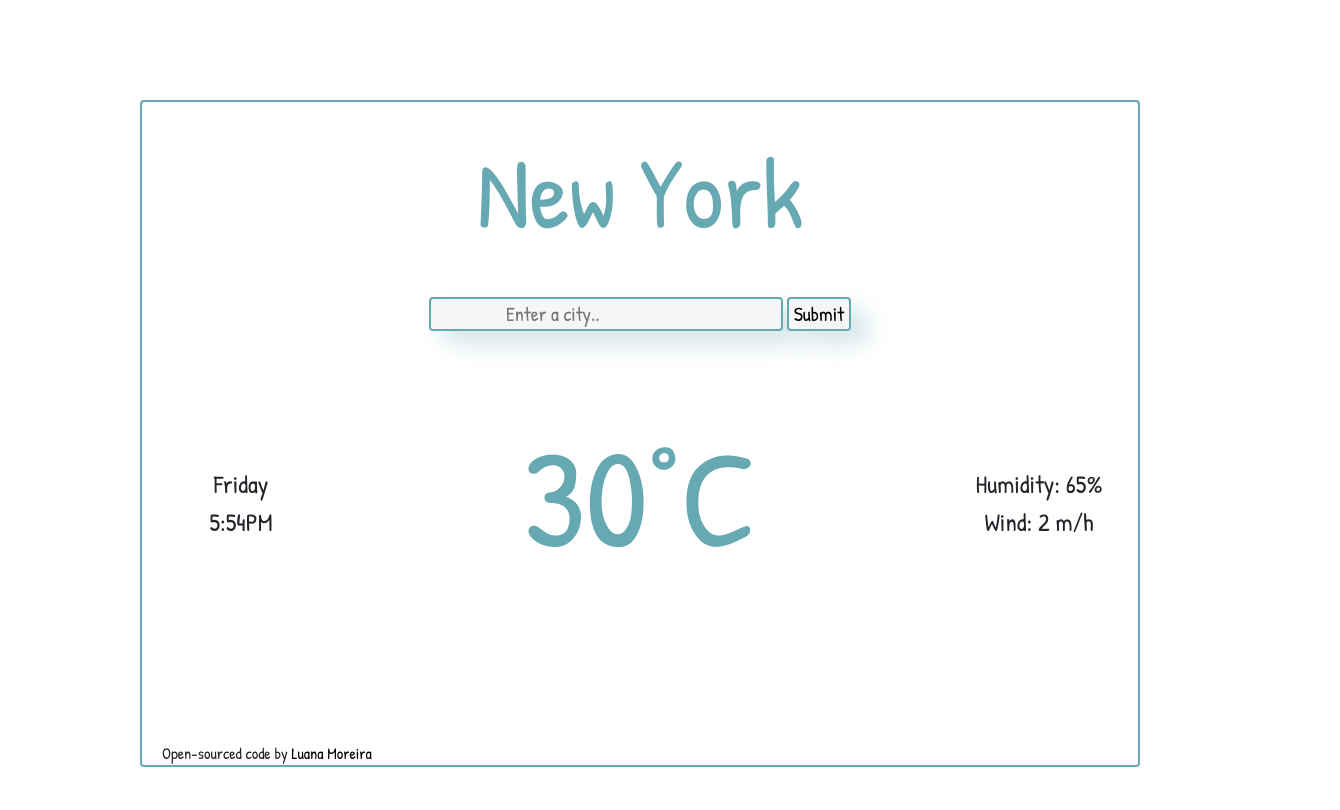
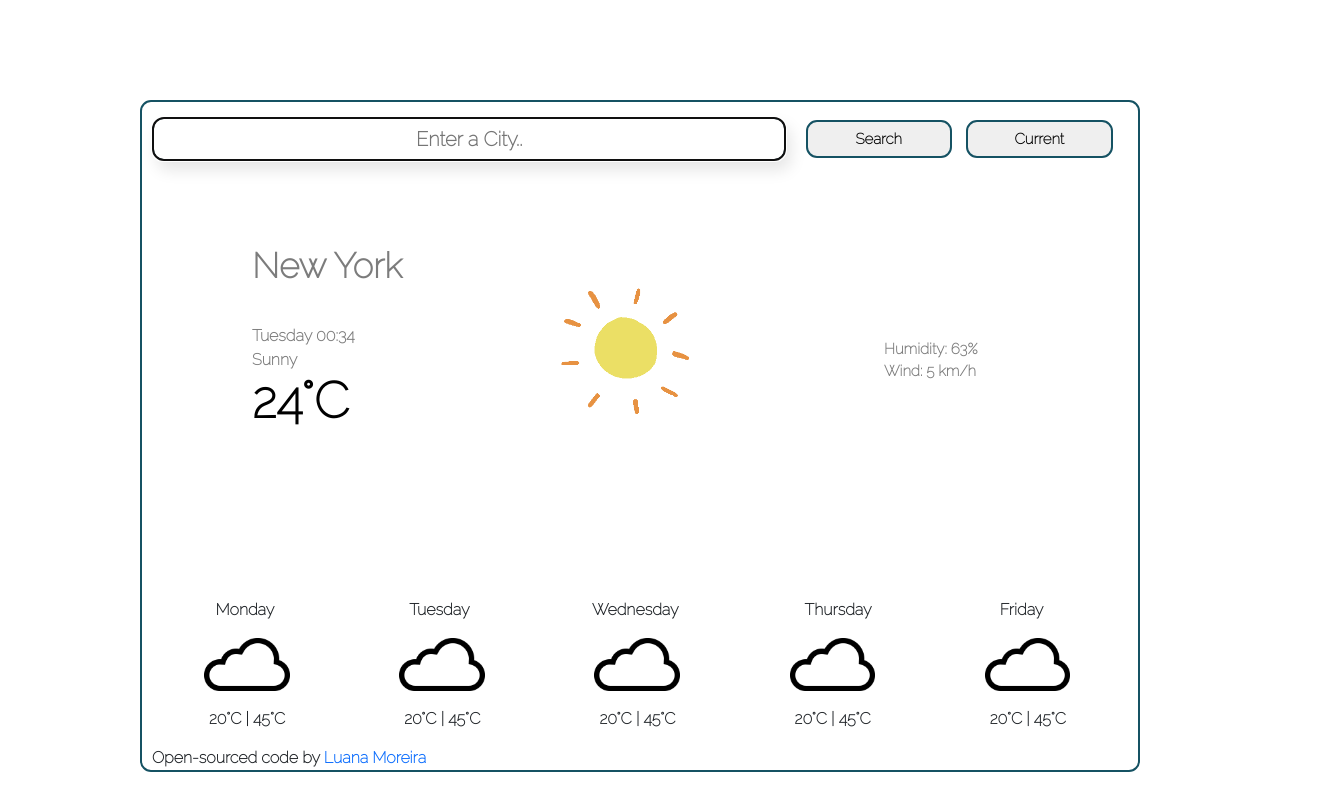
Before and after one commit to Lulymor/WeatherApp, a plain HTML site: page index.html in a window 1280 px wide. Shown: the whole page, 1340 px wide, since content can reach past the window. Drawn offline with nearby package versions, Linux system fonts and the light colour scheme.

Commit message:
more alterations on the project

```diff
--- a/index.html
+++ b/index.html
@@ -1,49 +1,103 @@
 <!DOCTYPE html>
 <html lang="en">
-
   <head>
     <meta charset="UTF-8" />
     <meta http-equiv="X-UA-Compatible" content="IE=edge" />
     <meta name="viewport" content="width=device-width, initial-scale=1.0" />
-    <link href="https://cdn.jsdelivr.net/npm/bootstrap@5.1.3/dist/css/bootstrap.min.css" rel="stylesheet" integrity="sha384-1BmE4kWBq78iYhFldvKuhfTAU6auU8tT94WrHftjDbrCEXSU1oBoqyl2QvZ6jIW3" crossorigin="anonymous" />
+    <script
+      src="https://kit.fontawesome.com/d0e136744b.js"
+      crossorigin="anonymous"
+    ></script>
+    <link
+      href="https://cdn.jsdelivr.net/npm/bootstrap@5.1.3/dist/css/bootstrap.min.css"
+      rel="stylesheet"
+      integrity="sha384-1BmE4kWBq78iYhFldvKuhfTAU6auU8tT94WrHftjDbrCEXSU1oBoqyl2QvZ6jIW3"
+      crossorigin="anonymous"
+    />
     <link rel="stylesheet" href="src/style.css" />
     <link rel="preconnect" href="https://fonts.googleapis.com" />
     <link rel="preconnect" href="https://fonts.gstatic.com" crossorigin />
-    <link href="https://fonts.googleapis.com/css2?family=Patrick+Hand&display=swap" rel="stylesheet" />
+    <link
+      href="https://fonts.googleapis.com/css2?family=Raleway:wght@100&display=swap"
+      rel="stylesheet"
+    />
     <script src="https://unpkg.com/axios/dist/axios.min.js"></script>
 
-    <title>WeatherApp</title>
+    <title>Document</title>
   </head>
 
   <body>
-    <div class="container" id="app.wrapper">
-        <h1 class="cityEntered">New York</h1>
-        <form>
-            <input class="enterCityInput" type="text" placeholder="Enter a city.." />
-            <input class="searchButton" type="submit" value="Submit" />
+    <div class="container, appWrap">
+      <form id="city-form">
+        <input
+          class="typeSpace"
+          type="text"
+          placeholder="Enter a City.."
+          autofocus="on"
+          autocomplete="off"
+          id="enter-city-input"
+        />
+        <input type="submit" value="Search" id="search-city-button" />
+        <button type="submit" value="Search" id="current-location-button">
+          Current
+        </button>
       </form>
-        <div class="centerInfo">
-            <div class="row align-items-start">
-                <div class="col" id="currentTemp">30°C</div>
+
+      <h1 id="city-displayed">New York</h1>
+      <img id="weather-image" src="src/images/giphy.gif" />
+      <p>
+        <span id="date-time"> Sunday 16:00</span> <br />
+        <span id="weather-description">Sunny</span>
+      </p>
+
+      <div class="row">
+        <div class="col , temp" id="temp-displayed">24°C</div>
+
+        <div class="col , data">
+          <ul>
+            <li id="humidity">Humidity: 63%</li>
+            <li id="wind">Wind: 5 km/h</li>
+          </ul>
         </div>
-            <div class="row align-items-center">
-                <div class="col" id="currentDay">Friday</div>
-
-                <div class="col" id="currentHumidity">Humidity: 65%</div>
       </div>
-            <div class="row align-items-end">
-                <div class="col" id="currentTime">5:54PM</div>
-                <div class="col" id="currentWind">Wind: 2 m/h</div>
+      <div class="container , forecast">
+        <div class="row align-items-start, forecastDay">
+          <div class="col" id="forecast-first-day">Monday</div>
+          <div class="col" id="forecast-second-day">Tuesday</div>
+          <div class="col" id="forecast-third-day">Wednesday</div>
+          <div class="col" id="forecast-fourth-day">Thursday</div>
+          <div class="col" id="forecast-fifth-day">Friday</div>
         </div>
+        <div class="row align-items-center , forecastIcon">
+          <div class="col" id="forecast-first-icon">
+            <img src="src/images/cloud.png" width="50%" />
+          </div>
+          <div class="col" id="forecast-second-icon">
+            <img src="src/images/cloud.png" width="50%" />
+          </div>
+          <div class="col" id="forecast-third-icon">
+            <img src="src/images/cloud.png" width="50%" />
+          </div>
+          <div class="col" id="forecast-fourth-icon">
+            <img src="src/images/cloud.png" width="50%" />
+          </div>
+          <div class="col" id="forecast-fifth-icon">
+            <img src="src/images/cloud.png" width="50%" />
+          </div>
+        </div>
+        <div class="row align-items-end , forecastTemp">
+          <div class="col" id="forecast-first-temp">20°C | 45°C</div>
+          <div class="col" id="forecast-second-temp">20°C | 45°C</div>
+          <div class="col" id="forecast-third-temp">20°C | 45°C</div>
+          <div class="col" id="forecast-fourth-temp">20°C | 45°C</div>
+          <div class="col" id="forecast-fifth-temp">20°C | 45°C</div>
         </div>
       </div>
       <footer>
         Open-sourced code by
-        <a class="linkGit" href="https://github.com/Lulymor " target="_blank">
-        Luana Moreira</a
-      >
+        <a target="_blank" href="https://github.com/Lulymor">Luana Moreira</a>
       </footer>
-
-    <script src="src/java.js "></script>
+    </div>
   </body>
+  <script src="src/java.js"></script>
 </html>
--- a/src/java.js
+++ b/src/java.js
@@ -0,0 +1,87 @@
+let today = new Date();
+
+let currentHour = today.getHours();
+if (currentHour < 10) {
+  currentHour = `0${currentHour}`;
+}
+let currentMin = today.getMinutes();
+if (currentMin < 10) {
+  currentMin = `0${currentMin}`;
+}
+let days = [
+  "Sunday",
+  "Monday",
+  "Tuesday",
+  "Wednesday",
+  "Thursday",
+  "Friday",
+  "Saturday",
+];
+let day = days[today.getDay()];
+let currentDate = document.querySelector("#date-time");
+
+currentDate.innerHTML = `${day} ${currentHour}:${currentMin}`;
+///
+function showTemperature(response) {
+  let tempC = Math.round(response.data.main.temp);
+  let tempDisplayed = document.querySelector("#temp-displayed");
+  tempDisplayed.innerHTML = `${tempC}°C`;
+  let currentWind = Math.round(response.data.wind.speed);
+  let windDisplayed = document.querySelector("#wind");
+  windDisplayed.innerHTML = `Wind: ${currentWind} km/h`;
+  let currentHumidity = response.data.main.humidity;
+  let humidityDisplayed = document.querySelector("#humidity");
+  humidityDisplayed.innerHTML = `Humidity: ${currentHumidity} %`;
+  let currentDescription = document.querySelector("#weather-description");
+  currentDescription.innerHTML = response.data.weather[0].description;
+}
+
+function city(event) {
+  event.preventDefault();
+  let cityDisplay = document.querySelector("#city-displayed");
+  let cityInput = document.querySelector("#enter-city-input");
+  let apiKey = "054e26e009134273f7b4b87685ec47df";
+  let apiUrl = `https://api.openweathermap.org/data/2.5/weather?q=${cityInput.value}&units=metric&appid=${apiKey}`;
+
+  cityDisplay.innerHTML = cityInput.value;
+  axios.get(apiUrl).then(showTemperature);
+}
+
+let form = document.querySelector("#city-form");
+form.addEventListener("submit", city);
+///
+function showTemp(response) {
+  let currentTempC = Math.round(response.data.main.temp);
+  let currentTemp = document.querySelector("#temp-displayed");
+  currentTemp.innerHTML = `${currentTempC}°C`;
+  let currentWind = Math.round(response.data.wind.speed);
+  let windDisplayed = document.querySelector("#wind");
+  windDisplayed.innerHTML = `Wind: ${currentWind} km/h`;
+  let currentHumidity = response.data.main.humidity;
+  let humidityDisplayed = document.querySelector("#humidity");
+  humidityDisplayed.innerHTML = `Humidity: ${currentHumidity} %`;
+  let currentDescription = document.querySelector("#weather-description");
+  currentDescription.innerHTML = response.data.weather[0].description;
+}
+
+function showLocation(response) {
+  let locationDisplayed = document.querySelector("#city-displayed");
+  locationDisplayed.innerHTML = response.data[0].name;
+}
+
+function findLocation(position) {
+  let lat = position.coords.latitude;
+  let long = position.coords.longitude;
+  let apiKey = "054e26e009134273f7b4b87685ec47df";
+  let apiUrlLocation = `https://api.openweathermap.org/geo/1.0/reverse?lat=${lat}&lon=${long}&limit=1&appid=${apiKey}`;
+  axios.get(apiUrlLocation).then(showLocation);
+  let apiUrlTemp = `https://api.openweathermap.org/data/2.5/weather?lat=${lat}&lon=${long}&units=metric&appid=${apiKey}`;
+  axios.get(apiUrlTemp).then(showTemp);
+}
+
+function callLocation() {
+  navigator.geolocation.getCurrentPosition(findLocation);
+}
+
+let currentButton = document.querySelector("#current-location-button");
+currentButton.addEventListener("click", callLocation);
--- a/src/style.css
+++ b/src/style.css
@@ -1,103 +1,130 @@
-body {
-    background-color: linear-gradient( 197deg, rgb(252, 115, 156) 0%, rgb(252, 115, 156) 0%, rgb(253, 252, 253) 0%, rgb(242, 250, 253) 0%);
-    font-family: "Patrick Hand", cursive;
-    max-width: 1000px;
-    margin: 100px auto;
-    border: 2px solid #67a9b2;
-    border-radius: 4px;
+.appWrap {
+  border: 2px solid #155263;
+  border-radius: 11px;
+  margin: 100px auto;
+  padding: 0px 10px 0px;
+  font-family: "Raleway", sans-serif;
+  font-weight: bold;
+  display: block;
+  max-width: 1000px;
+  width: 100%;
 }
 
-.cityEntered {
-    text-align: center;
-    font-size: 100px;
-    color: #67a9b2;
-    margin-top: 30px;
+.typeSpace {
+  text-align: center;
+  color: #7c7c7c;
+  width: 65%;
+  padding: 5px 30px;
+  font-size: 20px;
+  box-shadow: 5px 9px 16px rgba(0, 0, 0, 0.1);
+  border: 2px solid #155263;
+  border-radius: 11px;
+  font-weight: bold;
 }
 
-form {
-    display: block;
-    text-align: center;
-    margin: 20px;
+#search-city-button {
+  font-size: 15px;
+  margin: 20px 5px;
+  padding: 5.5px 30px;
+  position: relative;
+  bottom: 2px;
+  left: 10px;
+  font-weight: bolder;
+  border: 2px solid #155263;
+  border-radius: 11px;
+  width: 15%;
+}
+#search-city-button:hover {
+  background-color: #155263;
 }
 
-.enterCityInput {
-    padding: 0px 75px;
-    border: 2px solid #67a9b2;
-    border-radius: 4px;
-    font-size: 20px;
-    box-shadow: 16px 13px 22px rgba(38, 132, 146, 0.2);
-    background-color: #f6f6f8;
-    position: relative;
-    top: 25px;
+#current-location-button {
+  font-size: 15px;
+  margin: 20px 5px;
+  padding: 5.5px 30px;
+  position: relative;
+  bottom: 2px;
+  left: 10px;
+  font-weight: bolder;
+  border: 2px solid #155263;
+  border-radius: 11px;
+  width: 15%;
+}
+#current-location-button:hover {
+  background-color: #155263;
 }
 
-.searchButton {
-    padding: 0px 5px;
-    border: 2px solid #67a9b2;
-    border-radius: 4px;
-    font-size: 20px;
-    box-shadow: 16px 13px 22px rgba(38, 132, 146, 0.2);
-    background-color: #f6f6f8;
-    position: relative;
-    top: 25px;
+h1 {
+  color: #7c7c7c;
+  font-size: 35px;
+  font-weight: bolder;
+  position: relative;
+  top: 65px;
+  left: 100px;
+}
+#weather-image {
+  width: 25%;
+  position: relative;
+  left: 350px;
+}
+p {
+  position: relative;
+  bottom: 150px;
+  left: 100px;
+  color: #7c7c7c;
+  font-size: 16px;
 }
 
-.searchButton:hover {
-    transition: 0.2s ease-in;
-    background-color: #67a9b2;
+.col.temp {
+  font-size: 50px;
+  position: relative;
+  bottom: 175px;
+  left: 100px;
+  color: black;
 }
 
-.centerInfo {
-    display: block;
-    text-align: center;
+li {
+  list-style: none;
+  font-size: 15px;
 }
 
-#currentTemp {
-    font-size: 140px;
-    text-align: center;
-    color: #67a9b2;
-    margin: 65px;
+.data {
+  color: #7c7c7c;
+  position: relative;
+  left: 200px;
+  bottom: 200px;
 }
 
-#currentDay {
-    position: relative;
-    bottom: 200px;
-    font-size: 25px;
-    right: 150px;
+a {
+  text-decoration: none;
+}
+.forecast {
+  position: relative;
+  left: 25px;
+  bottom: 15px;
+}
+.forecastDay {
+  position: relative;
+  left: 30px;
+}
+.forecastIcon {
+  position: relative;
+  left: 15px;
+}
+.forecastTemp {
+  position: relative;
+  left: 20px;
+}
+#forecast-first-day {
+  position: relative;
+  right: 3.5px;
+}
+#forecast-second-day {
+  position: relative;
+  right: 5px;
 }
 
-#currentTime {
-    position: relative;
-    bottom: 200px;
-    font-size: 25px;
-    right: 150px;
+#forecast-third-day {
+  position: relative;
+  right: 17.5px;
 }
-
-#currentHumidity {
-    position: relative;
-    bottom: 200px;
-    font-size: 25px;
-    left: 150px;
-}
-
-#currentWind {
-    position: relative;
-    bottom: 200px;
-    font-size: 25px;
-    left: 150px;
-}
-
-footer {
-    position: relative;
-    left: 20px;
-    text-decoration: none;
-}
-
-.linkGit {
-    text-decoration: none;
-    color: black;
-}
-
-.linkGit:hover {
-    cursor: pointer;
-}
```
Also changed, not shown: src/images/cloud.png (added), src/images/friday.gif (added), src/images/giphy.gif (added), src/images/monday.gif (added), src/images/saturday.gif (added), src/images/sunday.gif (added), src/images/thursday.gif (added), src/images/tuesday.gif (added), src/images/wednesday.gif (added). Lines whose indentation alone changed are shown as unchanged.
